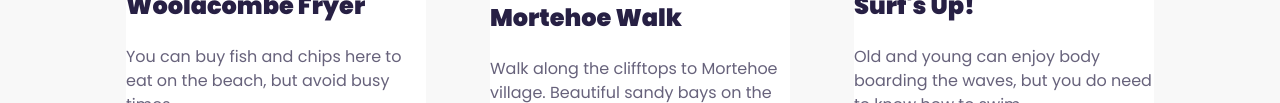
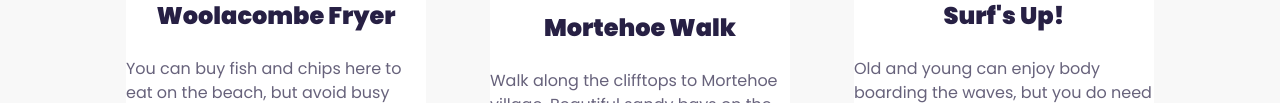
Before and after one commit to annadowding/woolacombe-project, a plain HTML site: page index.html in a window 1280 px wide. Shown: the part 1338-1441 px from the top of the page. Drawn offline with nearby package versions, Linux system fonts and the light colour scheme; files whose address does not match are found by name.

Commit message:
Fixed spacing between cards' img and title

```diff
--- a/src/styles.css
+++ b/src/styles.css
@@ -151,6 +151,7 @@ section {
 
 .card-images img {
   height: 95%;
+  margin: 0;
 }
 
 .embed {
@@ -177,6 +178,9 @@ section {
   color: #272044;
   font-size: 24px;
   font-weight: 900;
+  margin: 0;
+  padding: 10px 0;
+  text-align: center;
 }
 
 .card-description-text {
```
